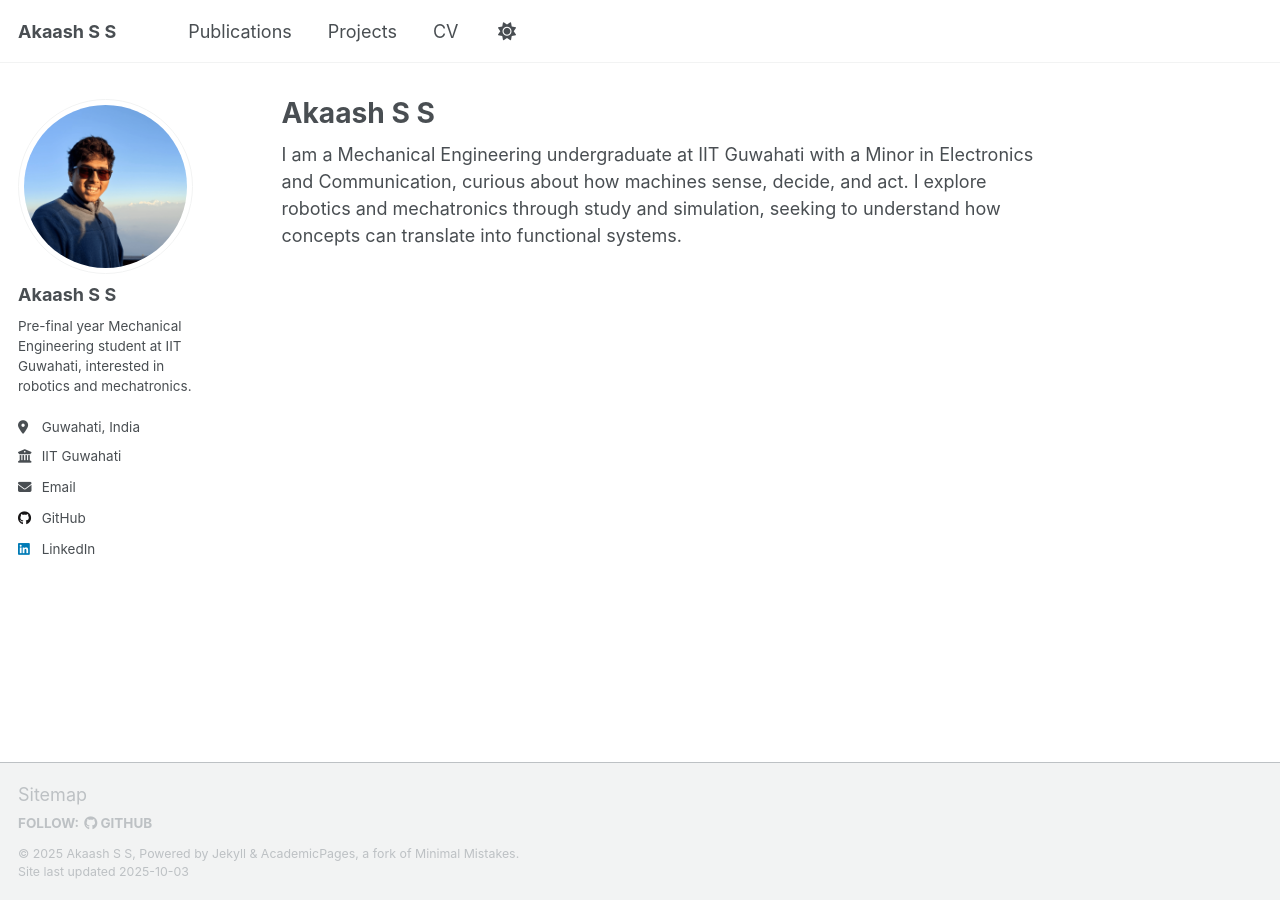
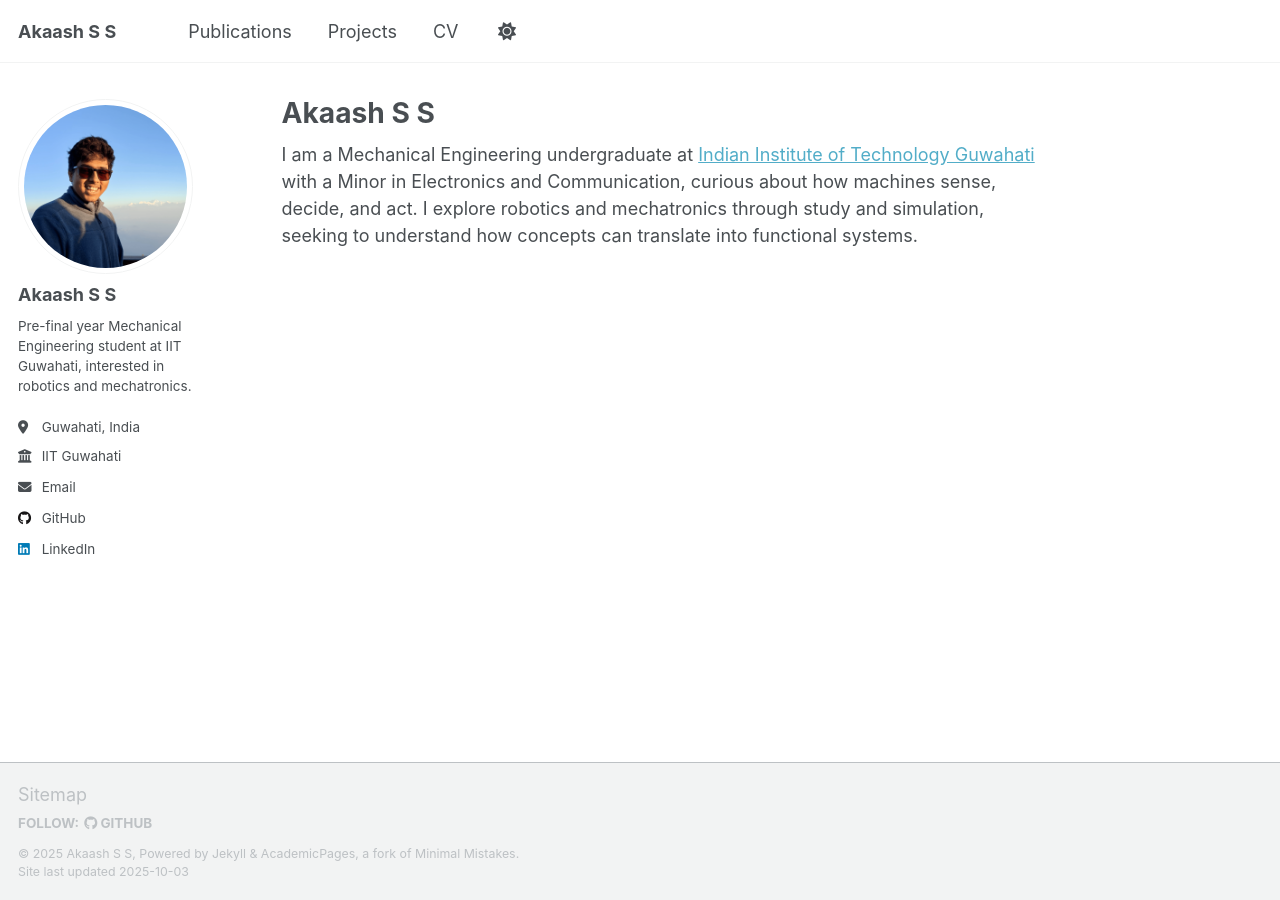
Before and after one commit to akaashss/akaashss.github.io, a Jekyll site: the page built from _pages/about.md, in a window 1280 px wide. Built offline with Jekyll 4.4.1, drawn with Linux system fonts in a browser that asks for light colours; a script that is not in the unit is left out.

Commit message:
Update about.md

```diff
--- a/_pages/about.md
+++ b/_pages/about.md
@@ -6,4 +6,4 @@ redirect_from:
   - /about/
   - /about.html
 ---
-  I am a Mechanical Engineering undergraduate at IIT Guwahati with a Minor in Electronics and Communication, curious about how machines sense, decide, and act. I explore robotics and mechatronics through study and simulation, seeking to understand how concepts can translate into functional systems.
+ I am a Mechanical Engineering undergraduate at [Indian Institute of Technology Guwahati](https://iitg.ac.in) with a Minor in Electronics and Communication, curious about how machines sense, decide, and act. I explore robotics and mechatronics through study and simulation, seeking to understand how concepts can translate into functional systems.
```
